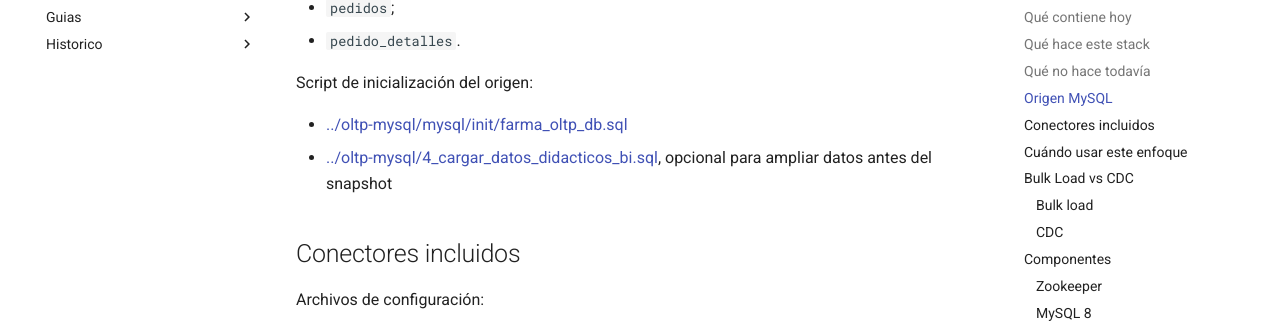
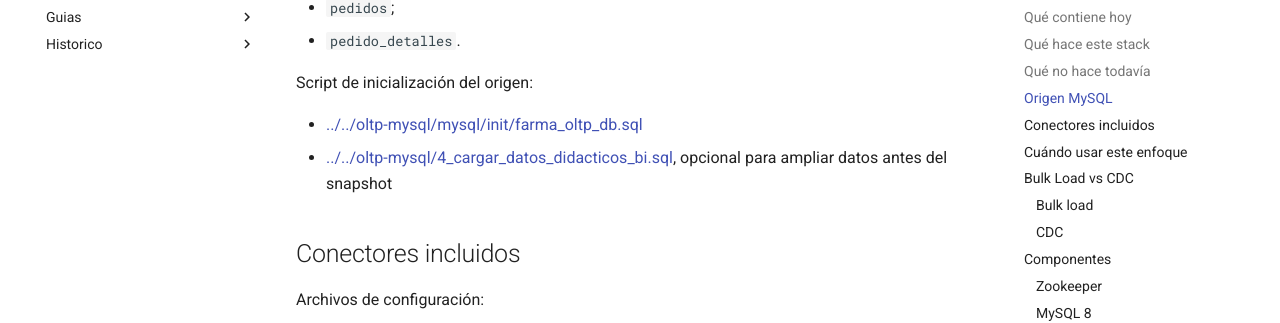
Before and after one commit to 261bi/farmabi, an MkDocs documentation site: the page built from docs/guias/ingesta-debezium-detalle.md, in a window 1280 px wide and 900 px high, scrolled down 2718 px. Shown: the part 145-468 px from the top of the window. Built offline with MkDocs 1.6.1 and Material for MkDocs 9.7.7, drawn with Linux system fonts in a browser that asks for light colours; some of the changed text lies outside the part shown.

Commit message:
first commit

```diff
--- a/docs/guias/ingesta-debezium-detalle.md
+++ b/docs/guias/ingesta-debezium-detalle.md
@@ -107,8 +107,8 @@ Tablas iniciales del origen:
 
 Script de inicialización del origen:
 
-- [../oltp-mysql/mysql/init/farma_oltp_db.sql](../oltp-mysql/mysql/init/farma_oltp_db.sql)
-- [../oltp-mysql/4_cargar_datos_didacticos_bi.sql](../oltp-mysql/4_cargar_datos_didacticos_bi.sql), opcional para ampliar datos antes del snapshot
+- [../../oltp-mysql/mysql/init/farma_oltp_db.sql](../../oltp-mysql/mysql/init/farma_oltp_db.sql)
+- [../../oltp-mysql/4_cargar_datos_didacticos_bi.sql](../../oltp-mysql/4_cargar_datos_didacticos_bi.sql), opcional para ampliar datos antes del snapshot
 
 ## Conectores incluidos
 
@@ -182,7 +182,7 @@ Credenciales usadas por el conector source en este laboratorio:
 Inicializacion automatica:
 
 - crea la base `farma_oltp_db`;
-- ejecuta [../oltp-mysql/mysql/init/farma_oltp_db.sql](../oltp-mysql/mysql/init/farma_oltp_db.sql);
+- ejecuta [../../oltp-mysql/mysql/init/farma_oltp_db.sql](../../oltp-mysql/mysql/init/farma_oltp_db.sql);
 - deja disponible el acceso del usuario `root` para el conector source.
 
 Nota de laboratorio:
```
Also changed, not shown: docs/sesiones/SESION_U2_S1_P1_IMPLEMENTACION_FISICA_MANUAL_DEL_DATAMART_DENTRO_DEL_MISMO_OLTP.md (+1 -1 lines), docs/sesiones/SESION_U2_S1_P2_ETL_MANUAL_CON_SQL_PARA_DIMENSIONES_Y_HECHO_MEDIANTE_LA_VISTA_G.md (+5 -5 lines), docs/sesiones/SESION_U2_S1_P3_VALIDACION_ANALITICA_DEL_DATAMART_MANUAL.md (+3 -3 lines), docs/sesiones/SESION_U2_S2_P2_DBT_MODELADO_FISICO_DATAMART.md (+1 -1 lines).
